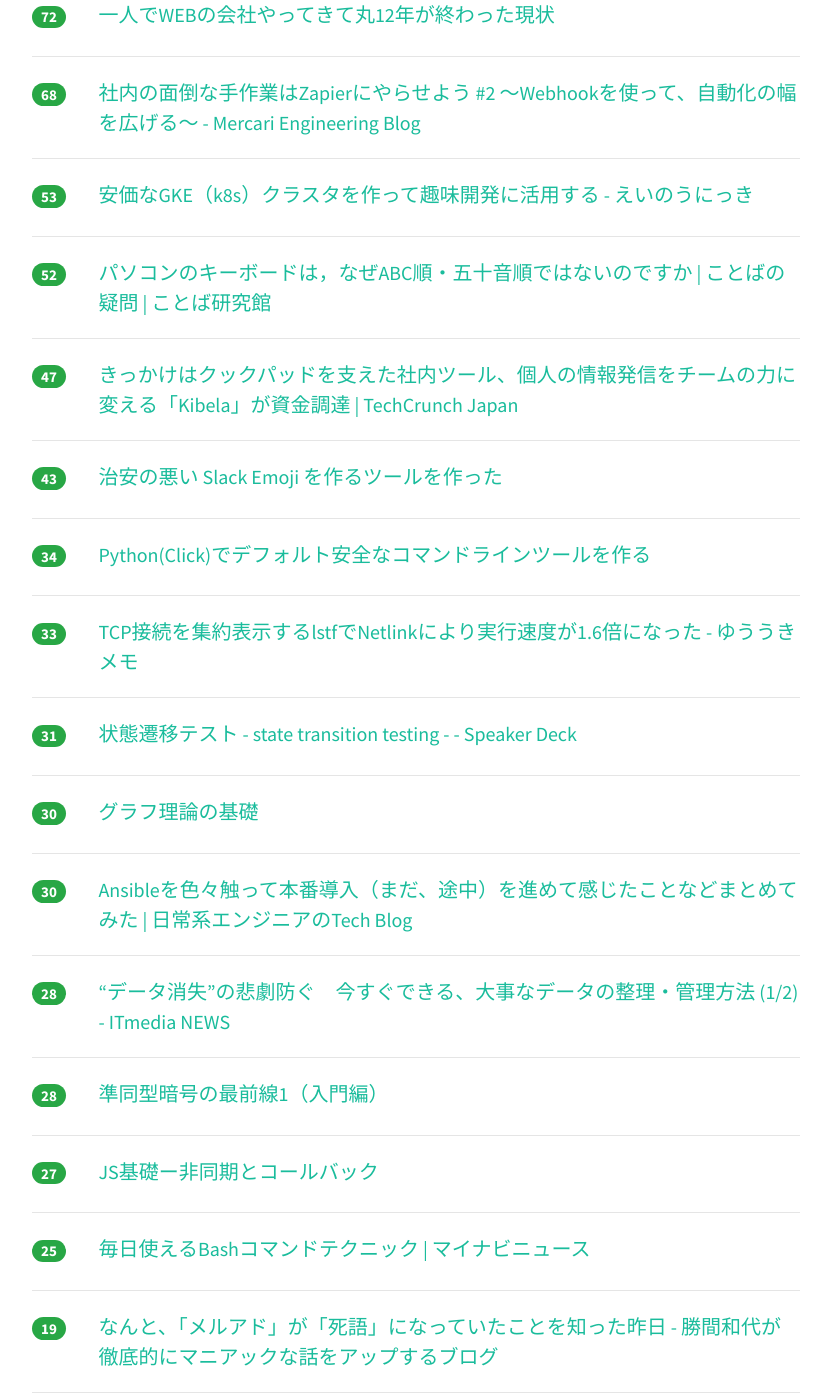
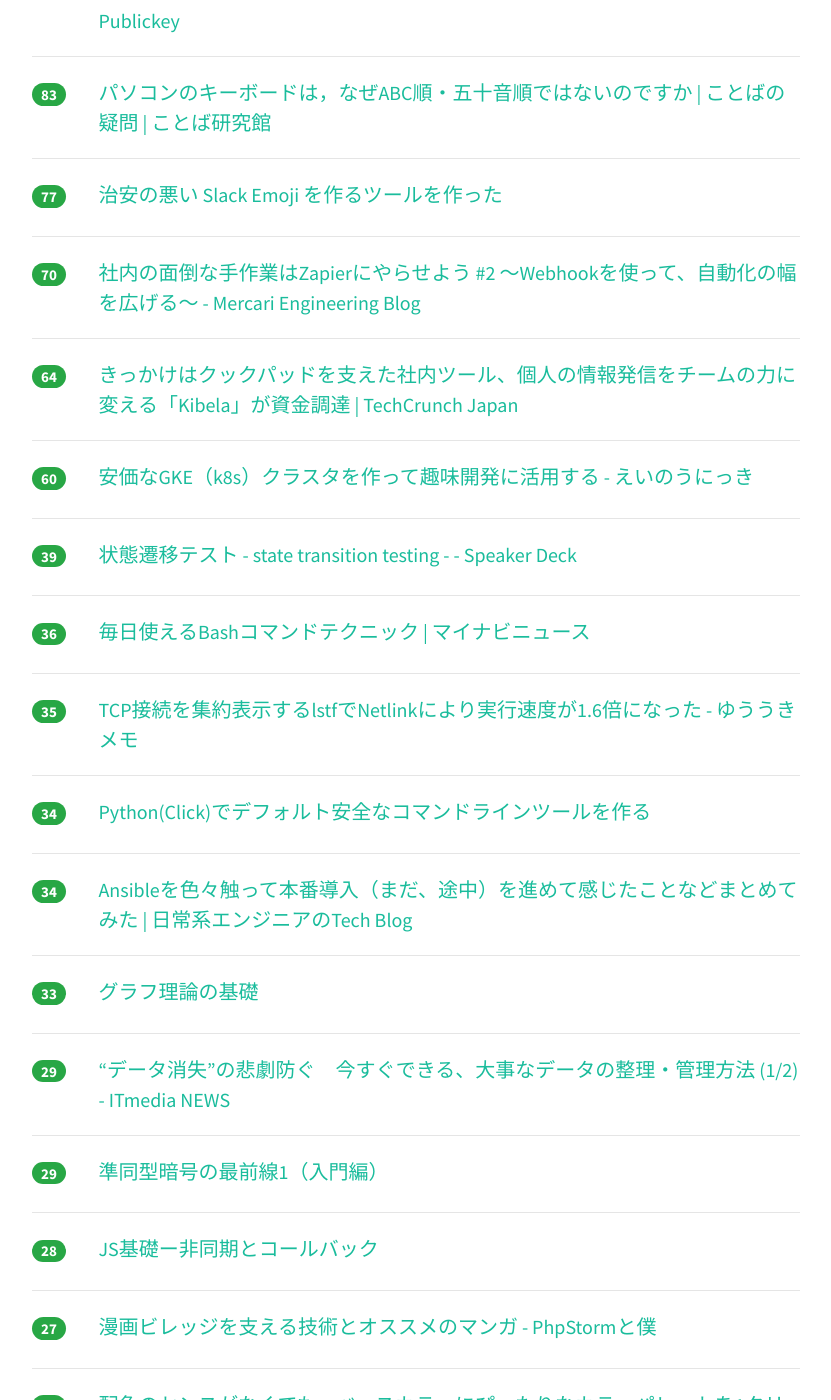
Before and after one commit to yatta47/hatena-matome-site, a Jekyll site: the page built from _posts/2018-06-18-hatena.md, in a window 1280 px wide and 1400 px high, scrolled down 784 px. Shown: the whole window, without its empty margins (224-1055 px from the left). Built offline with Jekyll 4.4.1, drawn with Linux system fonts in a browser that asks for light colours; nearby versions of some CDN libraries; some of the changed text lies outside the part shown.

Commit message:
Updated 2018-06-18

```diff
--- a/_posts/2018-06-18-hatena.md
+++ b/_posts/2018-06-18-hatena.md
@@ -1,59 +1,74 @@
 ---
 layout: post
 title:  "2018-06-18 はてぶIT"
-date:   2018-06-18 12:00:54
+date:   2018-06-18 13:02:53
 tags: [it-hotentry]
 ---
-30 件のデータあり
+33 件のデータあり
 
 <hr><div class="row">
-<div class="col-1"><span class="badge badge-pill badge-success h2">326</span></div>
+<div class="col-1"><span class="badge badge-pill badge-success h2">382</span></div>
 <div class="col-11"><a href='https://valuable.hatenablog.com/entry/masterpieces-8' target='_blank'>上級プログラマってどんな本読んでるの？中堅プログラマがマウンティング取られないための名著8選 - 世界が幸せで在ります様に</a></div>
 </div>
 <hr>
 <div class="row">
-<div class="col-1"><span class="badge badge-pill badge-success h2">158</span></div>
+<div class="col-1"><span class="badge badge-pill badge-success h2">190</span></div>
 <div class="col-11"><a href='https://anond.hatelabo.jp/20180617200828' target='_blank'>六本木TSUTAYAに暴言吐いてる人に書店員が暴言を吐いてみる @megg637</a></div>
 </div>
 <hr>
 <div class="row">
-<div class="col-1"><span class="badge badge-pill badge-success h2">85</span></div>
+<div class="col-1"><span class="badge badge-pill badge-success h2">125</span></div>
+<div class="col-11"><a href='http://kumagi.hatenablog.com/entry/queue_struggle' target='_blank'>分散キューという名の苦しみ - Software Transactional Memo</a></div>
+</div>
+<hr>
+<div class="row">
+<div class="col-1"><span class="badge badge-pill badge-success h2">93</span></div>
+<div class="col-11"><a href='https://anond.hatelabo.jp/20180617213823' target='_blank'>一人でWEBの会社やってきて丸12年が終わった現状</a></div>
+</div>
+<hr>
+<div class="row">
+<div class="col-1"><span class="badge badge-pill badge-success h2">88</span></div>
 <div class="col-11"><a href='https://www.publickey1.jp/blog/18/blazorwebassemblynetwebcnet.html' target='_blank'>マイクロソフトの実験的プロダクト「Blazor」、WebAssemblyで.NETランタイムを実装。WebブラウザでC#など.NETアセンブリをそのまま実行可能に － Publickey</a></div>
 </div>
 <hr>
 <div class="row">
-<div class="col-1"><span class="badge badge-pill badge-success h2">80</span></div>
-<div class="col-11"><a href='http://kumagi.hatenablog.com/entry/queue_struggle' target='_blank'>分散キューという名の苦しみ - Software Transactional Memo</a></div>
+<div class="col-1"><span class="badge badge-pill badge-success h2">83</span></div>
+<div class="col-11"><a href='https://kotobaken.jp/qa/yokuaru/qa-35/' target='_blank'>パソコンのキーボードは，なぜABC順・五十音順ではないのですか | ことばの疑問 | ことば研究館</a></div>
 </div>
 <hr>
 <div class="row">
-<div class="col-1"><span class="badge badge-pill badge-success h2">72</span></div>
-<div class="col-11"><a href='https://anond.hatelabo.jp/20180617213823' target='_blank'>一人でWEBの会社やってきて丸12年が終わった現状</a></div>
+<div class="col-1"><span class="badge badge-pill badge-success h2">77</span></div>
+<div class="col-11"><a href='https://qiita.com/zk_phi/items/8a24b8ad9d1eabd364aa' target='_blank'>治安の悪い Slack Emoji を作るツールを作った</a></div>
 </div>
 <hr>
 <div class="row">
-<div class="col-1"><span class="badge badge-pill badge-success h2">68</span></div>
+<div class="col-1"><span class="badge badge-pill badge-success h2">70</span></div>
 <div class="col-11"><a href='http://tech.mercari.com/entry/2018/06/12/110000' target='_blank'>社内の面倒な手作業はZapierにやらせよう #2 〜Webhookを使って、自動化の幅を広げる〜 - Mercari Engineering Blog</a></div>
 </div>
 <hr>
 <div class="row">
-<div class="col-1"><span class="badge badge-pill badge-success h2">53</span></div>
+<div class="col-1"><span class="badge badge-pill badge-success h2">64</span></div>
+<div class="col-11"><a href='https://jp.techcrunch.com/2018/06/18/bitjourney-fundraising/' target='_blank'>きっかけはクックパッドを支えた社内ツール、個人の情報発信をチームの力に変える「Kibela」が資金調達 | TechCrunch Japan</a></div>
+</div>
+<hr>
+<div class="row">
+<div class="col-1"><span class="badge badge-pill badge-success h2">60</span></div>
 <div class="col-11"><a href='http://blog.a-know.me/entry/2018/06/17/220222' target='_blank'>安価なGKE（k8s）クラスタを作って趣味開発に活用する - えいのうにっき</a></div>
 </div>
 <hr>
 <div class="row">
-<div class="col-1"><span class="badge badge-pill badge-success h2">52</span></div>
-<div class="col-11"><a href='https://kotobaken.jp/qa/yokuaru/qa-35/' target='_blank'>パソコンのキーボードは，なぜABC順・五十音順ではないのですか | ことばの疑問 | ことば研究館</a></div>
+<div class="col-1"><span class="badge badge-pill badge-success h2">39</span></div>
+<div class="col-11"><a href='https://speakerdeck.com/imtnd/zhuang-tai-qian-yi-tesuto-state-transition-testing?slide=1' target='_blank'>状態遷移テスト - state transition testing - - Speaker Deck</a></div>
 </div>
 <hr>
 <div class="row">
-<div class="col-1"><span class="badge badge-pill badge-success h2">47</span></div>
-<div class="col-11"><a href='https://jp.techcrunch.com/2018/06/18/bitjourney-fundraising/' target='_blank'>きっかけはクックパッドを支えた社内ツール、個人の情報発信をチームの力に変える「Kibela」が資金調達 | TechCrunch Japan</a></div>
+<div class="col-1"><span class="badge badge-pill badge-success h2">36</span></div>
+<div class="col-11"><a href='https://news.mynavi.jp/article/20180618-647436/' target='_blank'>毎日使えるBashコマンドテクニック | マイナビニュース</a></div>
 </div>
 <hr>
 <div class="row">
-<div class="col-1"><span class="badge badge-pill badge-success h2">43</span></div>
-<div class="col-11"><a href='https://qiita.com/zk_phi/items/8a24b8ad9d1eabd364aa' target='_blank'>治安の悪い Slack Emoji を作るツールを作った</a></div>
+<div class="col-1"><span class="badge badge-pill badge-success h2">35</span></div>
+<div class="col-11"><a href='https://memo.yuuk.io/entry/2018/06/18/003157' target='_blank'>TCP接続を集約表示するlstfでNetlinkにより実行速度が1.6倍になった - ゆううきメモ</a></div>
 </div>
 <hr>
 <div class="row">
@@ -62,68 +77,63 @@ tags: [it-hotentry]
 </div>
 <hr>
 <div class="row">
-<div class="col-1"><span class="badge badge-pill badge-success h2">33</span></div>
-<div class="col-11"><a href='https://memo.yuuk.io/entry/2018/06/18/003157' target='_blank'>TCP接続を集約表示するlstfでNetlinkにより実行速度が1.6倍になった - ゆううきメモ</a></div>
+<div class="col-1"><span class="badge badge-pill badge-success h2">34</span></div>
+<div class="col-11"><a href='https://sky-joker.tech/2018/06/16/ansible%E3%82%92%E8%89%B2%E3%80%85%E8%A7%A6%E3%81%A3%E3%81%A6%E6%9C%AC%E7%95%AA%E5%B0%8E%E5%85%A5%EF%BC%88%E3%81%BE%E3%81%A0%E3%80%81%E9%80%94%E4%B8%AD%EF%BC%89%E3%82%92%E9%80%B2%E3%82%81%E3%81%A6/' target='_blank'>Ansibleを色々触って本番導入（まだ、途中）を進めて感じたことなどまとめてみた | 日常系エンジニアのTech Blog</a></div>
 </div>
 <hr>
 <div class="row">
-<div class="col-1"><span class="badge badge-pill badge-success h2">31</span></div>
-<div class="col-11"><a href='https://speakerdeck.com/imtnd/zhuang-tai-qian-yi-tesuto-state-transition-testing?slide=1' target='_blank'>状態遷移テスト - state transition testing - - Speaker Deck</a></div>
-</div>
-<hr>
-<div class="row">
-<div class="col-1"><span class="badge badge-pill badge-success h2">30</span></div>
+<div class="col-1"><span class="badge badge-pill badge-success h2">33</span></div>
 <div class="col-11"><a href='https://qiita.com/maskot1977/items/e1819b7a1053eb9f7d61' target='_blank'>グラフ理論の基礎</a></div>
 </div>
 <hr>
 <div class="row">
-<div class="col-1"><span class="badge badge-pill badge-success h2">30</span></div>
-<div class="col-11"><a href='https://sky-joker.tech/2018/06/16/ansible%E3%82%92%E8%89%B2%E3%80%85%E8%A7%A6%E3%81%A3%E3%81%A6%E6%9C%AC%E7%95%AA%E5%B0%8E%E5%85%A5%EF%BC%88%E3%81%BE%E3%81%A0%E3%80%81%E9%80%94%E4%B8%AD%EF%BC%89%E3%82%92%E9%80%B2%E3%82%81%E3%81%A6/' target='_blank'>Ansibleを色々触って本番導入（まだ、途中）を進めて感じたことなどまとめてみた | 日常系エンジニアのTech Blog</a></div>
+<div class="col-1"><span class="badge badge-pill badge-success h2">29</span></div>
+<div class="col-11"><a href='http://www.itmedia.co.jp/news/articles/1806/18/news028.html' target='_blank'>“データ消失”の悲劇防ぐ　今すぐできる、大事なデータの整理・管理方法 (1/2) - ITmedia NEWS</a></div>
+</div>
+<hr>
+<div class="row">
+<div class="col-1"><span class="badge badge-pill badge-success h2">29</span></div>
+<div class="col-11"><a href='https://qiita.com/herumi/items/d8645efe2cc5be2e7ee3' target='_blank'>準同型暗号の最前線1（入門編）</a></div>
 </div>
 <hr>
 <div class="row">
 <div class="col-1"><span class="badge badge-pill badge-success h2">28</span></div>
-<div class="col-11"><a href='http://www.itmedia.co.jp/news/articles/1806/18/news028.html' target='_blank'>“データ消失”の悲劇防ぐ　今すぐできる、大事なデータの整理・管理方法 (1/2) - ITmedia NEWS</a></div>
-</div>
-<hr>
-<div class="row">
-<div class="col-1"><span class="badge badge-pill badge-success h2">28</span></div>
-<div class="col-11"><a href='https://qiita.com/herumi/items/d8645efe2cc5be2e7ee3' target='_blank'>準同型暗号の最前線1（入門編）</a></div>
+<div class="col-11"><a href='https://qiita.com/haoyu_ma/items/bbb96193733419a07bd2' target='_blank'>JS基礎ー非同期とコールバック</a></div>
 </div>
 <hr>
 <div class="row">
 <div class="col-1"><span class="badge badge-pill badge-success h2">27</span></div>
-<div class="col-11"><a href='https://qiita.com/haoyu_ma/items/bbb96193733419a07bd2' target='_blank'>JS基礎ー非同期とコールバック</a></div>
+<div class="col-11"><a href='http://vexus2.hatenablog.jp/entry/manga-village-technology' target='_blank'>漫画ビレッジを支える技術とオススメのマンガ - PhpStormと僕</a></div>
 </div>
 <hr>
 <div class="row">
 <div class="col-1"><span class="badge badge-pill badge-success h2">25</span></div>
-<div class="col-11"><a href='https://news.mynavi.jp/article/20180618-647436/' target='_blank'>毎日使えるBashコマンドテクニック | マイナビニュース</a></div>
+<div class="col-11"><a href='https://coliss.com/articles/build-websites/operation/design/ui-color-palette-generator-plax.html' target='_blank'>配色のセンスがなくても、ベースカラーにぴったりなカラーパレットを1クリックで自動生成する無料ツール -Plax | コリス</a></div>
 </div>
 <hr>
 <div class="row">
-<div class="col-1"><span class="badge badge-pill badge-success h2">19</span></div>
+<div class="col-1"><span class="badge badge-pill badge-success h2">24</span></div>
 <div class="col-11"><a href='http://katsumakazuyo.hatenablog.com/entry/2018/06/18/085726' target='_blank'>なんと、「メルアド」が「死語」になっていたことを知った昨日 - 勝間和代が徹底的にマニアックな話をアップするブログ</a></div>
 </div>
 <hr>
 <div class="row">
-<div class="col-1"><span class="badge badge-pill badge-success h2">18</span></div>
-<div class="col-11"><a href='https://coliss.com/articles/build-websites/operation/design/ui-color-palette-generator-plax.html' target='_blank'>配色のセンスがなくても、ベースカラーにぴったりなカラーパレットを1クリックで自動生成する無料ツール -Plax | コリス</a></div>
+<div class="col-1"><span class="badge badge-pill badge-success h2">22</span></div>
+<div class="col-11"><a href='http://ch.nicovideo.jp/nekomimi/blomaga/ar1579494?_topic=nicovideo_user_blomaga_upload' target='_blank'>のらきゃっと様のモデル制作についての経緯と謝罪:ねこみみメモ - ブロマガ</a></div>
 </div>
 <hr>
 <div class="row">
 <div class="col-1"><span class="badge badge-pill badge-success h2">17</span></div>
-<div class="col-11"><a href='http://ch.nicovideo.jp/nekomimi/blomaga/ar1579494?_topic=nicovideo_user_blomaga_upload' target='_blank'>のらきゃっと様のモデル制作についての経緯と謝罪:ねこみみメモ - ブロマガ</a></div>
-</div>
-<hr>
-<div class="row">
-<div class="col-1"><span class="badge badge-pill badge-success h2">15</span></div>
 <div class="col-11"><a href='https://idle.srad.jp/story/18/06/16/2246236/' target='_blank'>「ハック」という言葉は意味のないものになってしまった？ | スラド idle</a></div>
 </div>
 <hr>
 <div class="row">
+<div class="col-1"><span class="badge badge-pill badge-success h2">16</span></div>
+<div class="col-11"><a href='https://www.businessinsider.jp/post-169430' target='_blank'>｢光の92世代｣1992年生まれが起業する理由。目指すは｢メイクマネー｣ではない | BUSINESS INSIDER JAPAN</a></div>
+</div>
+<hr>
+<div class="row">
 <div class="col-1"><span class="badge badge-pill badge-success h2">14</span></div>
-<div class="col-11"><a href='https://www.businessinsider.jp/post-169430' target='_blank'>｢光の92世代｣1992年生まれが起業する理由。目指すは｢メイクマネー｣ではない | BUSINESS INSIDER JAPAN</a></div>
+<div class="col-11"><a href='https://speakerdeck.com/k1low/phpconfuk-rej?slide=1' target='_blank'>CIフレンドリなDBドキュメント生成ツールでドキュメントの最新を維持し続ける / phpconfuk_rej - Speaker Deck</a></div>
 </div>
 <hr>
 <div class="row">
@@ -132,18 +142,23 @@ tags: [it-hotentry]
 </div>
 <hr>
 <div class="row">
-<div class="col-1"><span class="badge badge-pill badge-success h2">11</span></div>
+<div class="col-1"><span class="badge badge-pill badge-success h2">13</span></div>
 <div class="col-11"><a href='http://d.hatena.ne.jp/himaginary/20180617/Summers_on_natural_rate_hypothesis_straitjacket' target='_blank'>金融政策で潜在成長力は上げられる - himaginaryの日記</a></div>
 </div>
 <hr>
 <div class="row">
-<div class="col-1"><span class="badge badge-pill badge-success h2">11</span></div>
-<div class="col-11"><a href='https://gigazine.net/news/20180617-china-track-citizen-cars-rfid-chip/' target='_blank'>車への無線IDチップ取り付けが義務化へ、中国でさらなる監視強化か - GIGAZINE</a></div>
+<div class="col-1"><span class="badge badge-pill badge-success h2">13</span></div>
+<div class="col-11"><a href='https://www.jungleocean.com/programming/180618jquery-accordion' target='_blank'>【コピペOK】jQueryのアコーディオンメニュー実装サンプル10選！ │ ジャングルオーシャン</a></div>
 </div>
 <hr>
 <div class="row">
-<div class="col-1"><span class="badge badge-pill badge-success h2">9</span></div>
+<div class="col-1"><span class="badge badge-pill badge-success h2">12</span></div>
 <div class="col-11"><a href='https://tanaka4545kakuei.hatenablog.com/entry/2018/06/17/234325' target='_blank'>ブロガーという病。あるいは私はいかにしてフライドポテトのように少女のパンチラを貪ったのか - ３０代重役パパのアグレッシブな余暇</a></div>
+</div>
+<hr>
+<div class="row">
+<div class="col-1"><span class="badge badge-pill badge-success h2">12</span></div>
+<div class="col-11"><a href='https://gigazine.net/news/20180617-china-track-citizen-cars-rfid-chip/' target='_blank'>車への無線IDチップ取り付けが義務化へ、中国でさらなる監視強化か - GIGAZINE</a></div>
 </div>
 <hr>
 <div class="row">
```
